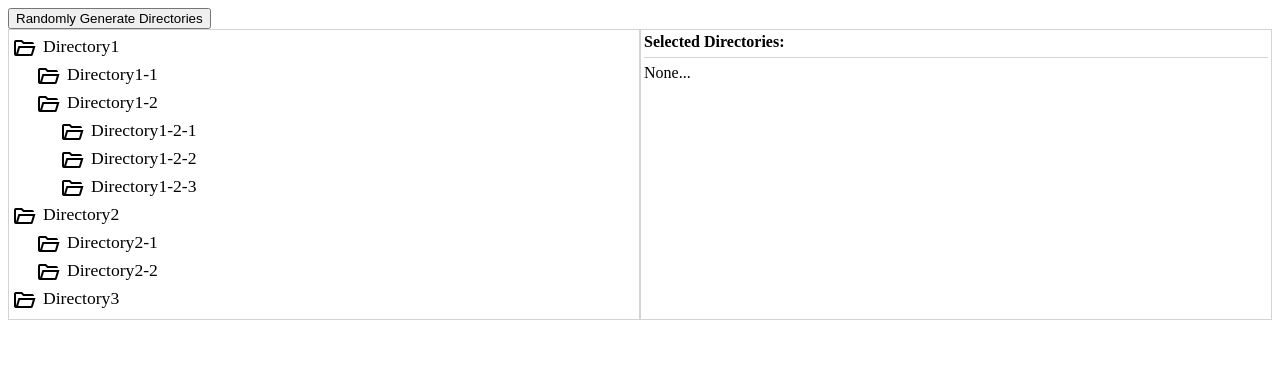
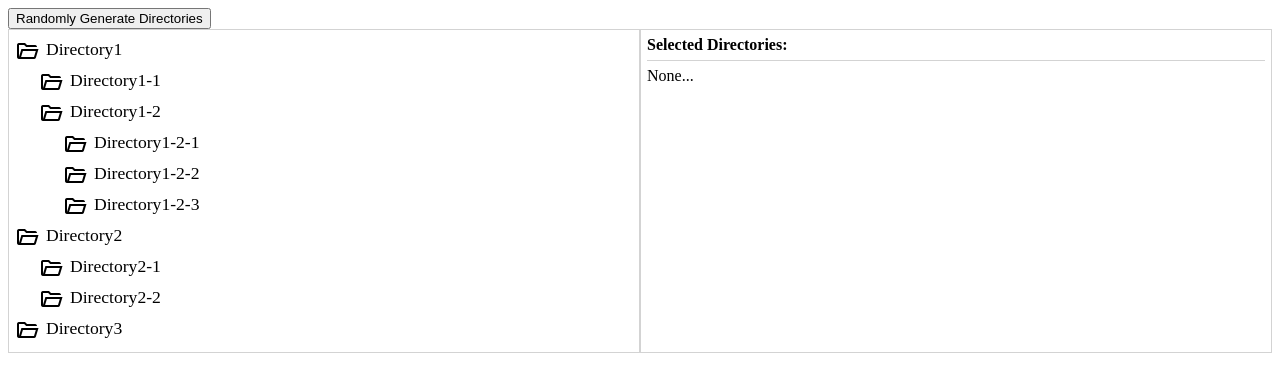
Before and after one commit to yooontheearth/angular-tree-view-component, an Angular app: page / in a window 1280 px wide. Shown: the top 392 px of the page. Built offline with nearby package versions, Linux system fonts and the light colour scheme.

Commit message:
Change a directory depth calculation

```diff
--- a/src/app/app.component.css
+++ b/src/app/app.component.css
@@ -5,7 +5,7 @@ main > div:last-child > *{
     width:49vw;
     border:1px solid lightgray;
     min-height:30vh;
-    padding:3px;
+    padding:6px;
 }
 #selected-directories-container > div:first-child{
     font-weight: 600;
--- a/src/app/tree-item/tree-item.component.css
+++ b/src/app/tree-item/tree-item.component.css
@@ -1,12 +1,7 @@
-.container{
-    margin:3px 0;
-}
-.container > .children{
-    margin-left:24px;
-}
 .directory{
     display: flex;
     align-items: flex-start;
+    padding:3px 0;
 }
 .directory > .toggle-visibility > span{
     display: block;
--- a/src/app/tree-item/tree-item.component.html
+++ b/src/app/tree-item/tree-item.component.html
@@ -1,5 +1,6 @@
-<div class="container">
+<div>
     <div class="directory"
+        [style.padding-left.px]="depth * 24"
         [class.selected]="isSelected"
         [class.hovering]="isHovering"
         draggable="true"
@@ -21,7 +22,7 @@
     <div class="children">
         <ng-container *ngIf="!isClose">
           <ng-container *ngFor="let child of item.children; let i = index">
-            <app-tree-item  [item]="child"></app-tree-item>
+            <app-tree-item  [item]="child" [depth]="depth + 1"></app-tree-item>
           </ng-container>
         </ng-container>
     </div>
--- a/src/app/tree-item/tree-item.component.ts
+++ b/src/app/tree-item/tree-item.component.ts
@@ -14,6 +14,7 @@ export class TreeItemComponent extends DestroyableComponent implements OnInit, O
    }
 
   @Input() item!:TreeDirectory;
+  @Input() depth:number = 0;
   isClose = false;
   isSelected = false;
   isHovering = false;
--- a/src/app/tree-list/tree-list.component.html
+++ b/src/app/tree-list/tree-list.component.html
@@ -1,2 +1,2 @@
 <app-tree-item *ngFor="let item of rootDirectories"
-                [item]="item"></app-tree-item>
+                [item]="item" [depth]="0"></app-tree-item>
```
